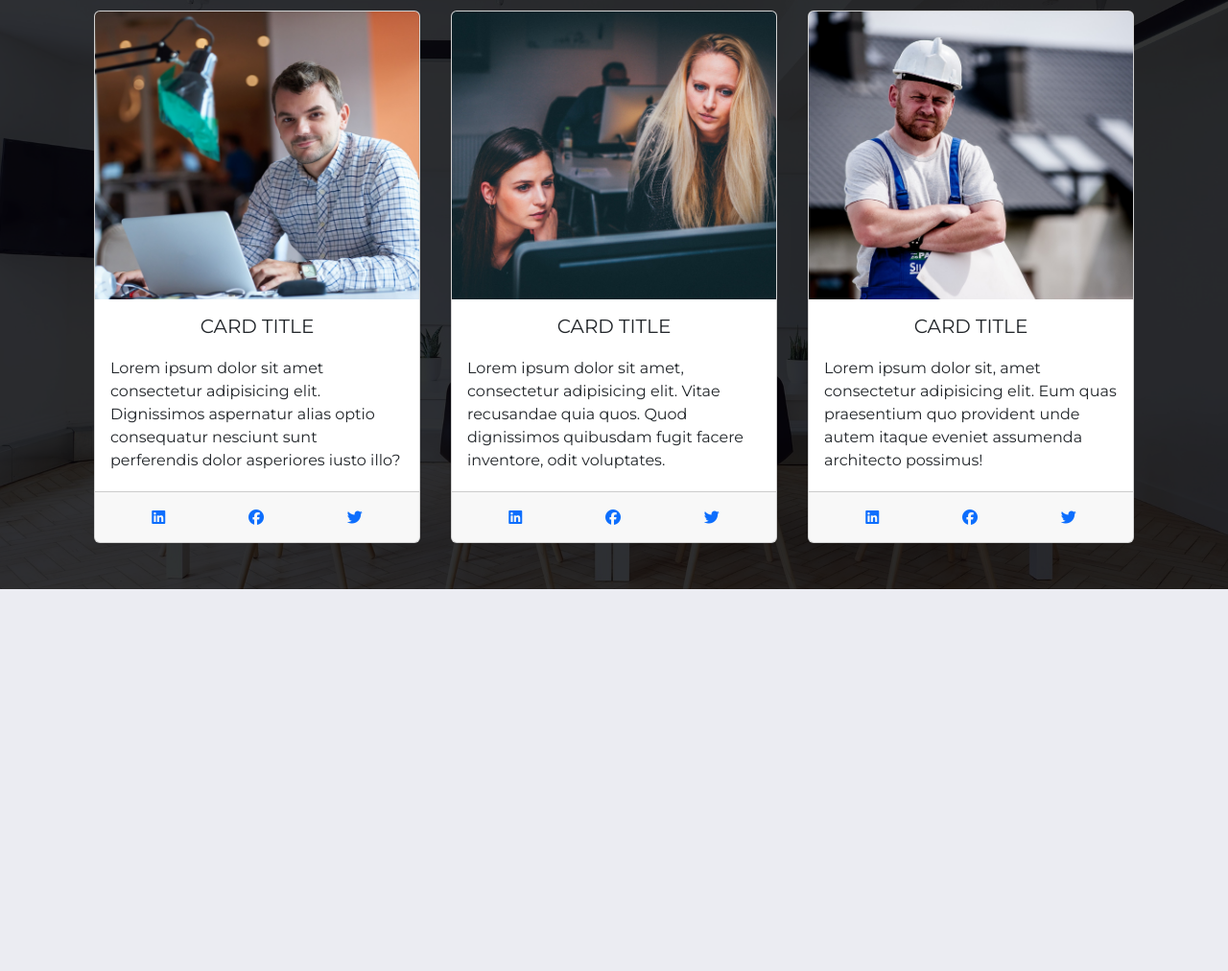
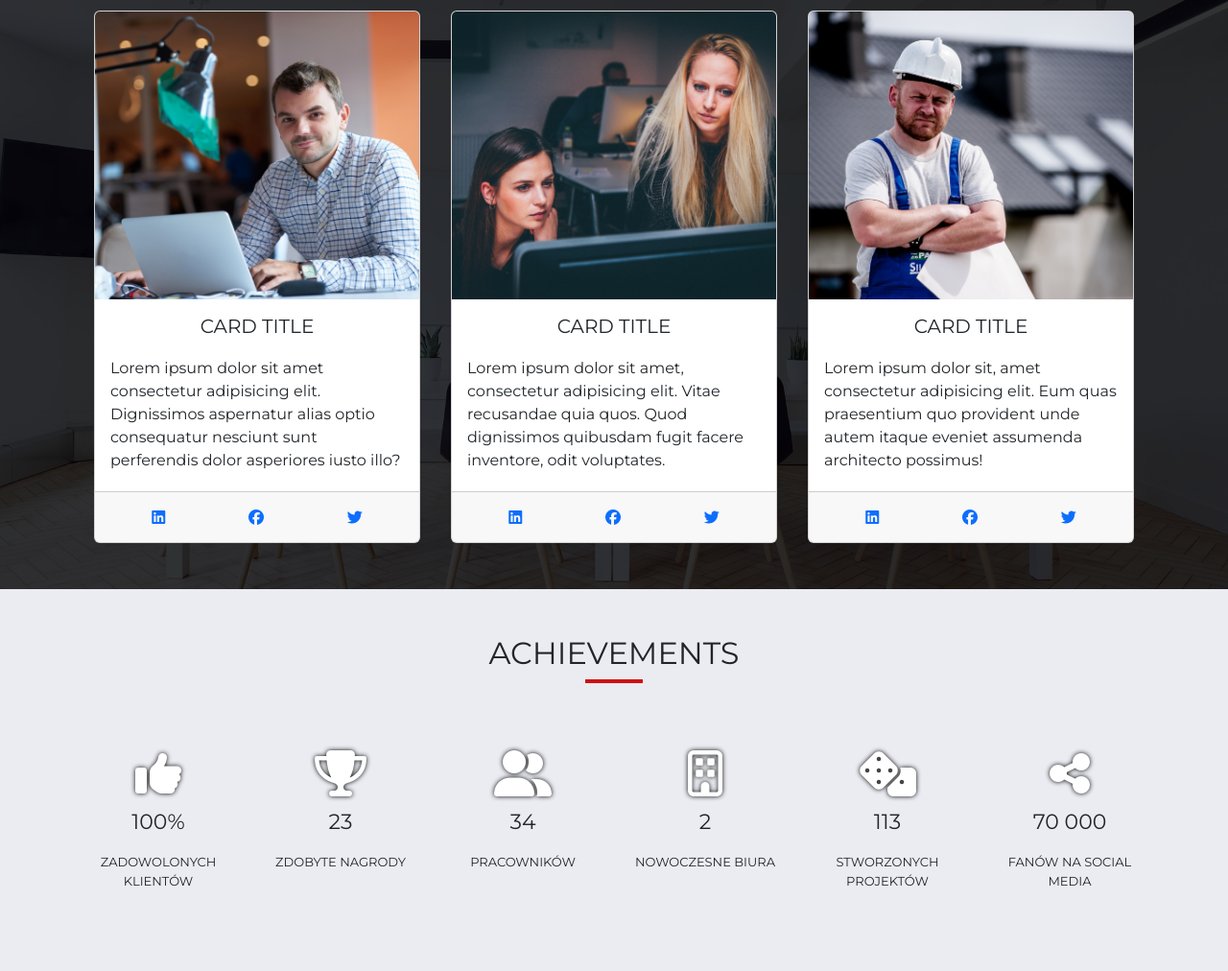
Before and after one commit to ARIZONAsbe/Website-bootstrap, a plain HTML site: page index.html in a window 1280 px wide. Shown: the part 3337-4349 px from the top of the page at 96% size. Before the commit the page ends 3951 px from the top, so only its background shows below. Drawn offline with nearby package versions, Linux system fonts and the light colour scheme.

Commit message:
added achievements section

```diff
--- a/index.html
+++ b/index.html
@@ -222,7 +222,7 @@
       </section>
 
       <!-- Section for prices -->
-      <section id="prices" class="prices py-5 bg-light">
+      <section id="prices" class="prices py-5">
         <h2>cennik</h2>
         <div class="underline"></div>
         <div class="container">
@@ -335,6 +335,45 @@
         </div>
         <div class="team-shadow"></div>
       </section>
+      <section id="achivements" class="achievements py-5">
+        <h2>achievements</h2>
+        <div class="underline"></div>
+        <div class="container">
+          <div class="row text-center achievements-list">
+            <div class="col-md-6 col-lg-4 col-xl-2 achivement">
+              <i class="fas fa-thumbs-up"></i>
+              <p class="achievement-number">100%</p>
+              <p class="achievement-text">zadowolonych klientów</p>
+            </div>
+            <div class="col-md-6 col-lg-4 col-xl-2 achivement">
+              <i class="fas fa-trophy"></i>
+              <p class="achievement-number">23</p>
+              <p class="achievement-text">zdobyte nagrody</p>
+            </div>
+            <div class="col-md-6 col-lg-4 col-xl-2 achivement">
+              <i class="fas fa-user-friends"></i>
+              <p class="achievement-number">34</p>
+              <p class="achievement-text">pracowników</p>
+            </div>
+            <div class="col-md-6 col-lg-4 col-xl-2 achivement">
+              <i class="far fa-building"></i>
+              <p class="achievement-number">2</p>
+              <p class="achievement-text">nowoczesne biura</p>
+            </div>
+            <div class="col-md-6 col-lg-4 col-xl-2 achivement">
+              <i class="fas fa-dice"></i>
+              <p class="achievement-number">113</p>
+              <p class="achievement-text">stworzonych projektów</p>
+            </div>
+            <div class="col-md-6 col-lg-4 col-xl-2 achivement">
+              <i class="fas fa-share-alt"></i>
+              <p class="achievement-number">70 000</p>
+              <p class="achievement-text">fanów na social media</p>
+            </div>
+          </div>
+        </div>
+
+      </section>
     </main>
 
     <script
--- a/sass/main.scss
+++ b/sass/main.scss
@@ -126,6 +126,7 @@ main {
   }
 }
 
+// about-us section
 .aboutus {
   i {
     margin-top: 20px;
@@ -182,6 +183,7 @@ main {
   }
 }
 
+// portfolio section
 .portfolio {
   .carousel-item {
     position: relative;
@@ -253,7 +255,7 @@ main {
   }
 }
 
-// team
+// team section
 .team {
   position: relative;
   background-image: url("../img/team/conference-room.jpg");
@@ -307,6 +309,31 @@ main {
   }
 }
 
+// achivements section
+.achievements {
+  i {
+    padding: 10px;
+    font-size: 48px;
+    color: c.$white;
+    text-shadow: 0 0 5px #000;
+  }
+
+  .achievements-list {
+    padding: 20px 0;
+  }
+
+  .achievement-number {
+    font-size: 22px;
+  }
+
+  .achievement-text {
+    font-size: 13px;
+    text-transform: uppercase;
+  }
+}
+
+
+
 @media (min-width: 576px) {
   header {
     .hero-img {
```
Also changed, not shown: css/main.css, 1 other file.
